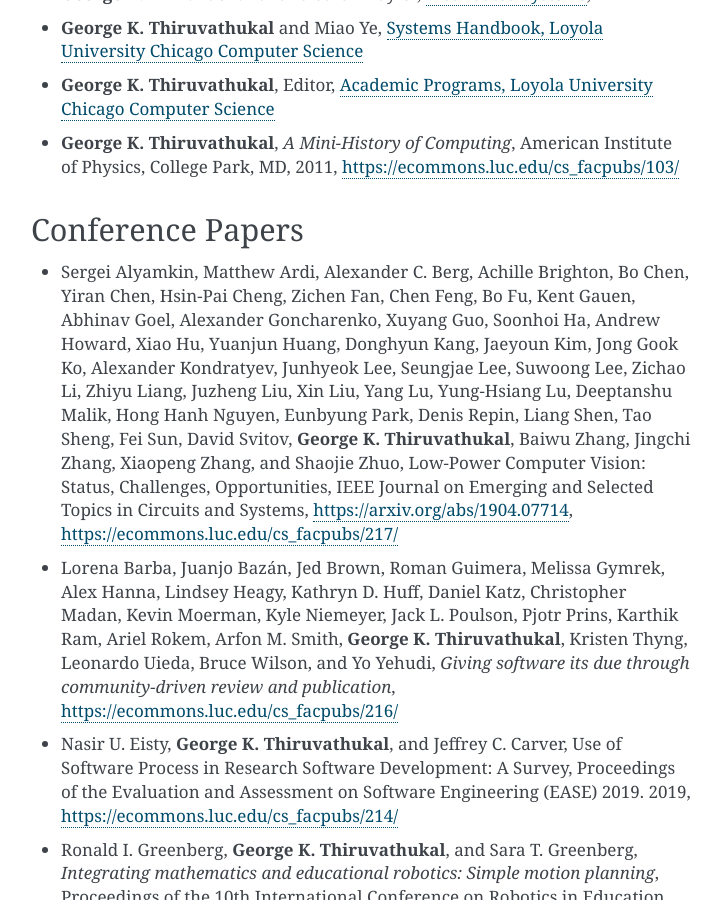
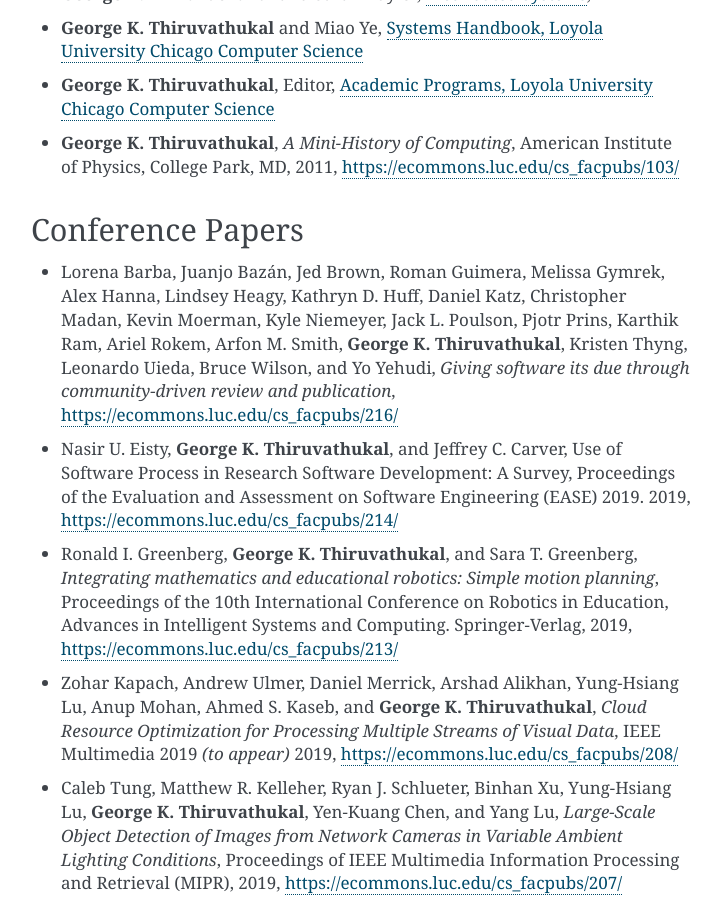
Before and after one commit to jweezy24/thiruvathukal-home-sphinx, a Sphinx documentation site: the page built from source/publications.rst, in a window 1280 px wide and 900 px high, scrolled down 706 px. Shown: the whole window, without its empty margins (389-1111 px from the left). Built offline with Sphinx 7.4.7, drawn with Linux system fonts in a browser that asks for light colours; some of the changed text lies outside the part shown.

Commit message:
move entry to correct setion

```diff
--- a/source/publications.rst
+++ b/source/publications.rst
@@ -96,19 +96,6 @@
 
 Conference Papers
 ~~~~~~~~~~~~~~~~~~
-
-.. index::
-   low-power, computer vision
-
-* Sergei Alyamkin, Matthew Ardi, Alexander C. Berg, Achille Brighton, Bo Chen, Yiran Chen, Hsin-Pai Cheng, Zichen Fan,
-  Chen Feng, Bo Fu, Kent Gauen, Abhinav Goel, Alexander Goncharenko, Xuyang Guo, Soonhoi Ha, Andrew Howard, Xiao Hu,
-  Yuanjun Huang, Donghyun Kang, Jaeyoun Kim, Jong Gook Ko, Alexander Kondratyev, Junhyeok Lee, Seungjae Lee, Suwoong Lee,
-  Zichao Li, Zhiyu Liang, Juzheng Liu, Xin Liu, Yang Lu, Yung-Hsiang Lu, Deeptanshu Malik, Hong Hanh Nguyen, Eunbyung Park,
-  Denis Repin, Liang Shen, Tao Sheng, Fei Sun, David Svitov, |George-K-Thiruvathukal|, Baiwu Zhang, Jingchi Zhang,
-  Xiaopeng Zhang, and Shaojie Zhuo, Low-Power Computer Vision: Status, Challenges, Opportunities,
-  IEEE Journal on Emerging and Selected Topics in Circuits and Systems,
-  https://arxiv.org/abs/1904.07714,
-  https://ecommons.luc.edu/cs_facpubs/217/
 
 .. index::
    software citation, JOSS
```
Also changed, not shown: other parts of source/publications.rst (+18 -0 lines).
